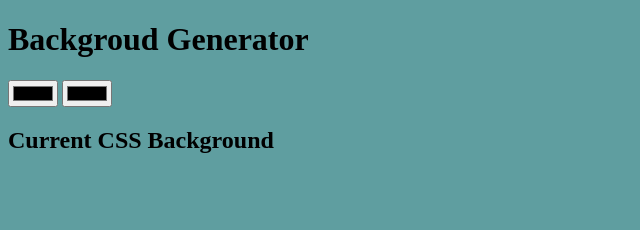
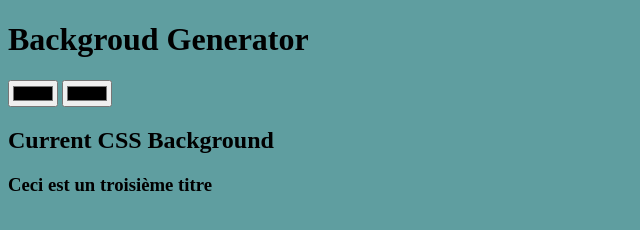
Before and after one commit to IhsenHachani/background-generator, a plain HTML site: page index.html in a window 1280 px wide. Shown: the whole page, without its empty margins (0-640 px from the left). Drawn offline with Linux system fonts and the light colour scheme.

Commit message:
my new chang wednesday

```diff
--- a/index.html
+++ b/index.html
@@ -9,7 +9,7 @@
         <input class ="color1" type ="color">
         <input class ="color2" type ="color">
         <h2>Current CSS Background</h2>
-        <h3></h3>
+        <h3>Ceci est un troisième titre</h3>
         <script type="text/javascript" src="script.js"></script>
     </body>
 </html>
```
